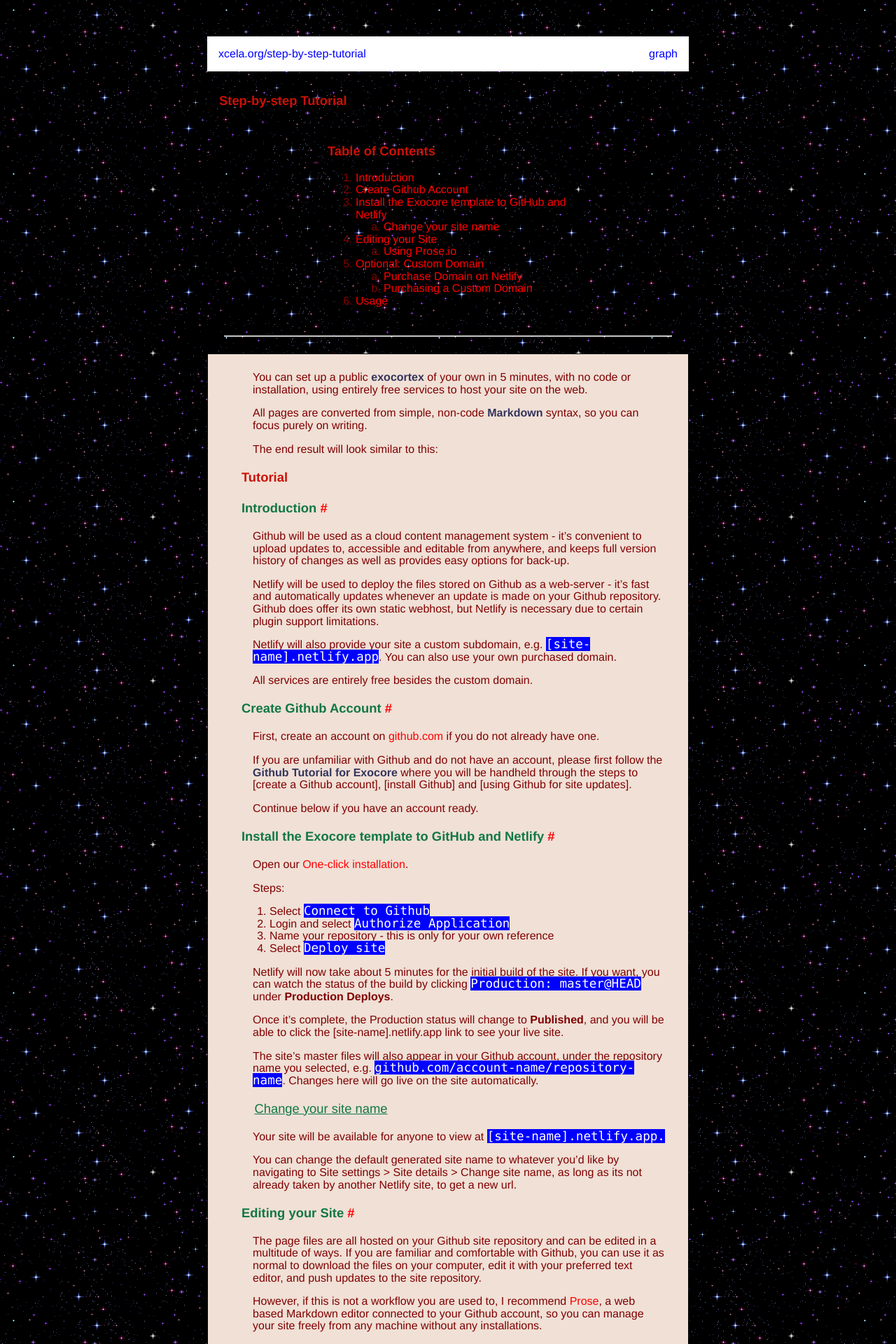
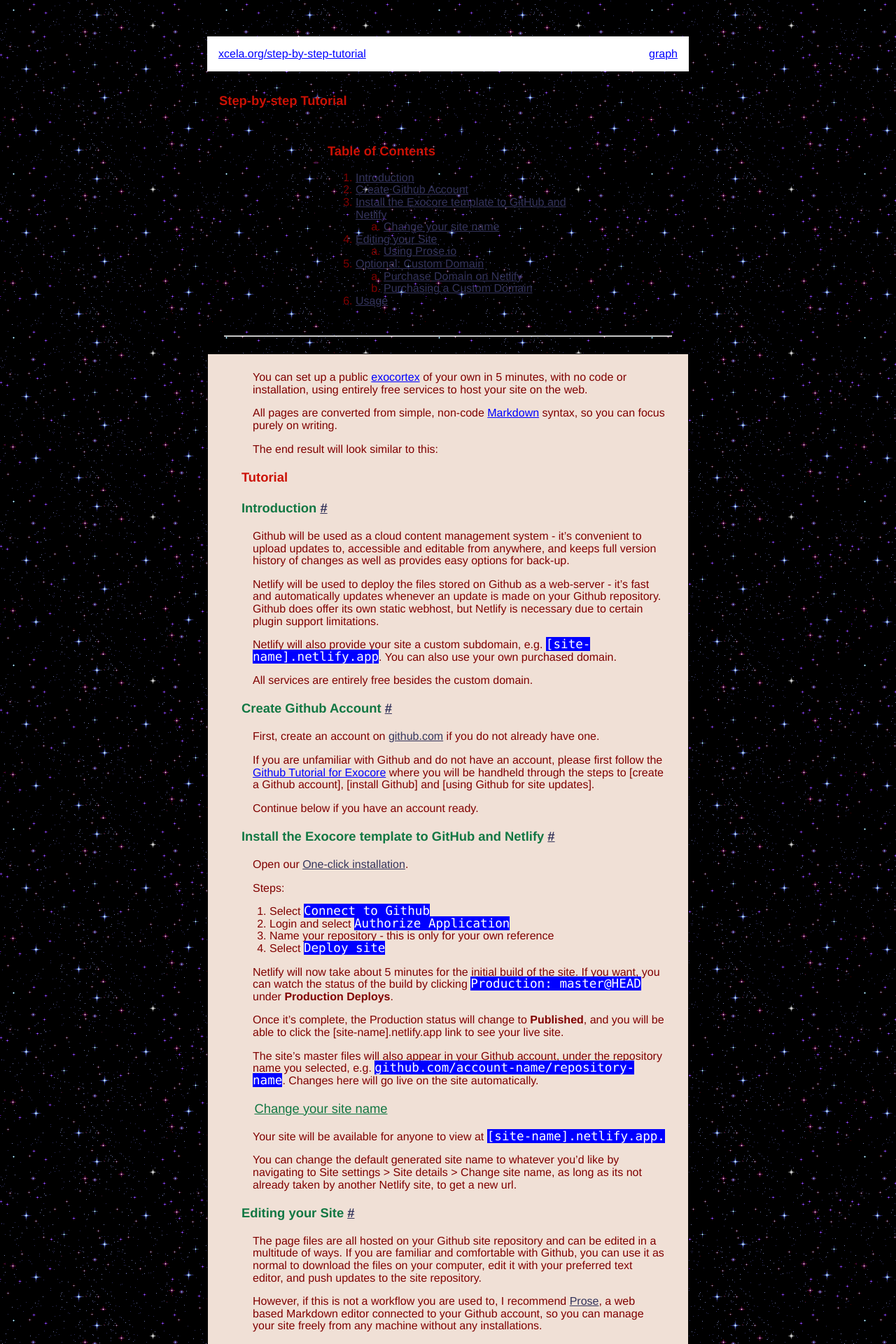
Before and after one commit to xcela/Exocore, a Jekyll site: the page built from _notes/step by step tutorial.md, in a window 1280 px wide. Shown: the top 1920 px of the page at 70% size. Built offline with Jekyll 4.4.1, drawn with Linux system fonts in a browser that asks for light colours.

Commit message:
Update _yotsuba.scss

```diff
--- a/_sass/_yotsuba.scss
+++ b/_sass/_yotsuba.scss
@@ -13,8 +13,8 @@ $color-box-background: black;
 $color-text: #800000;
 $color-subtext: black;
 $color-code: pink;
-$internal-links: #34345c;
-$external-links: red;
+$internal-links: blue;
+$external-links: #34345c;
 $invalid-links: $internal-links;
 $color-primary: #cc1105;
 $color-secondary: #117743;
@@ -98,14 +98,14 @@ code {
 
 a {
   color: $external-links;
-  text-decoration:none;
+  text-decoration:underline;
   &:hover {
+    color:red;
     text-decoration: underline;
     cursor: alias;
   }
   &.internal-link {
     color: $internal-links;
-    font-weight:bold;
     cursor: pointer;
   }
 }
```
